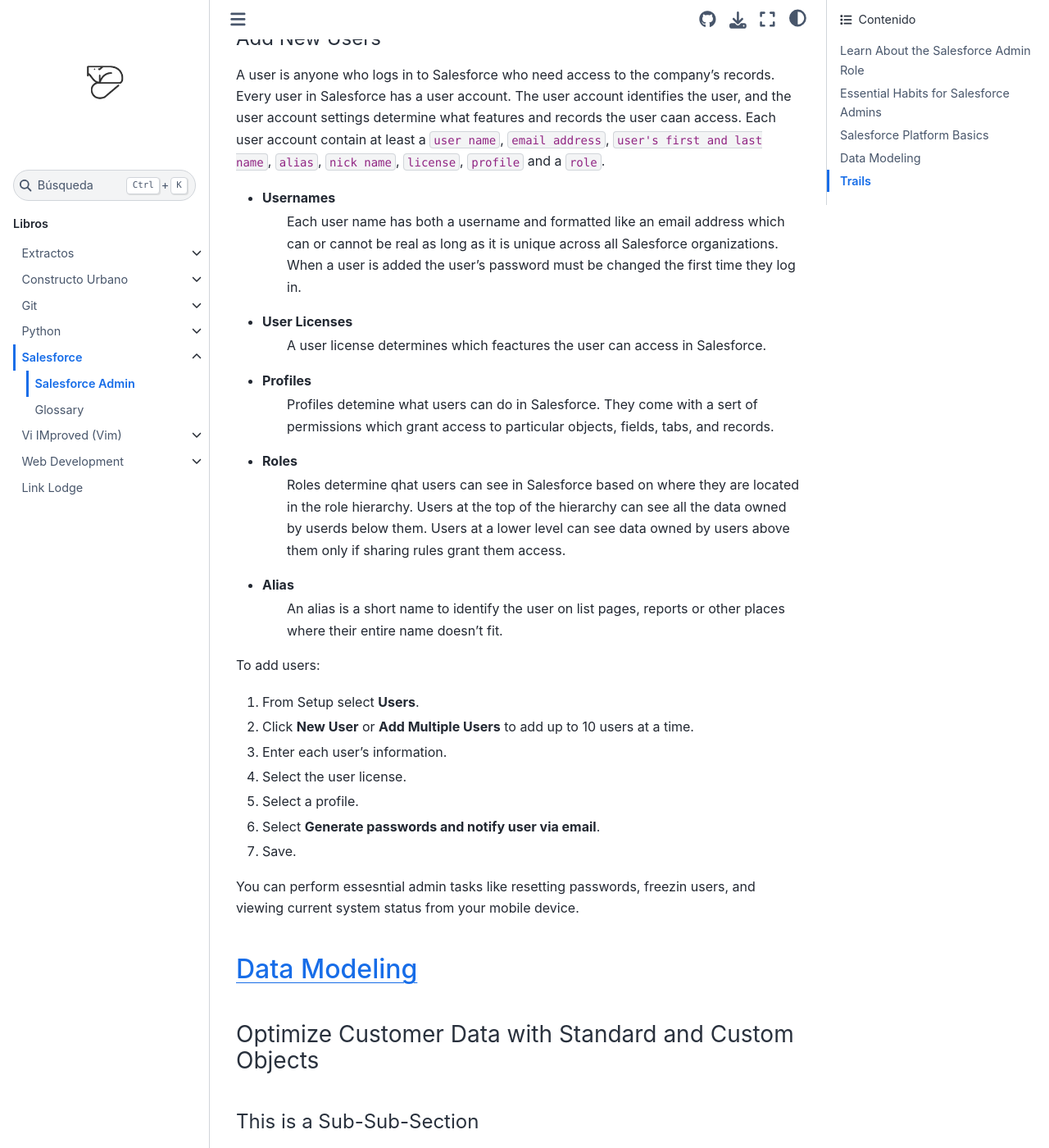
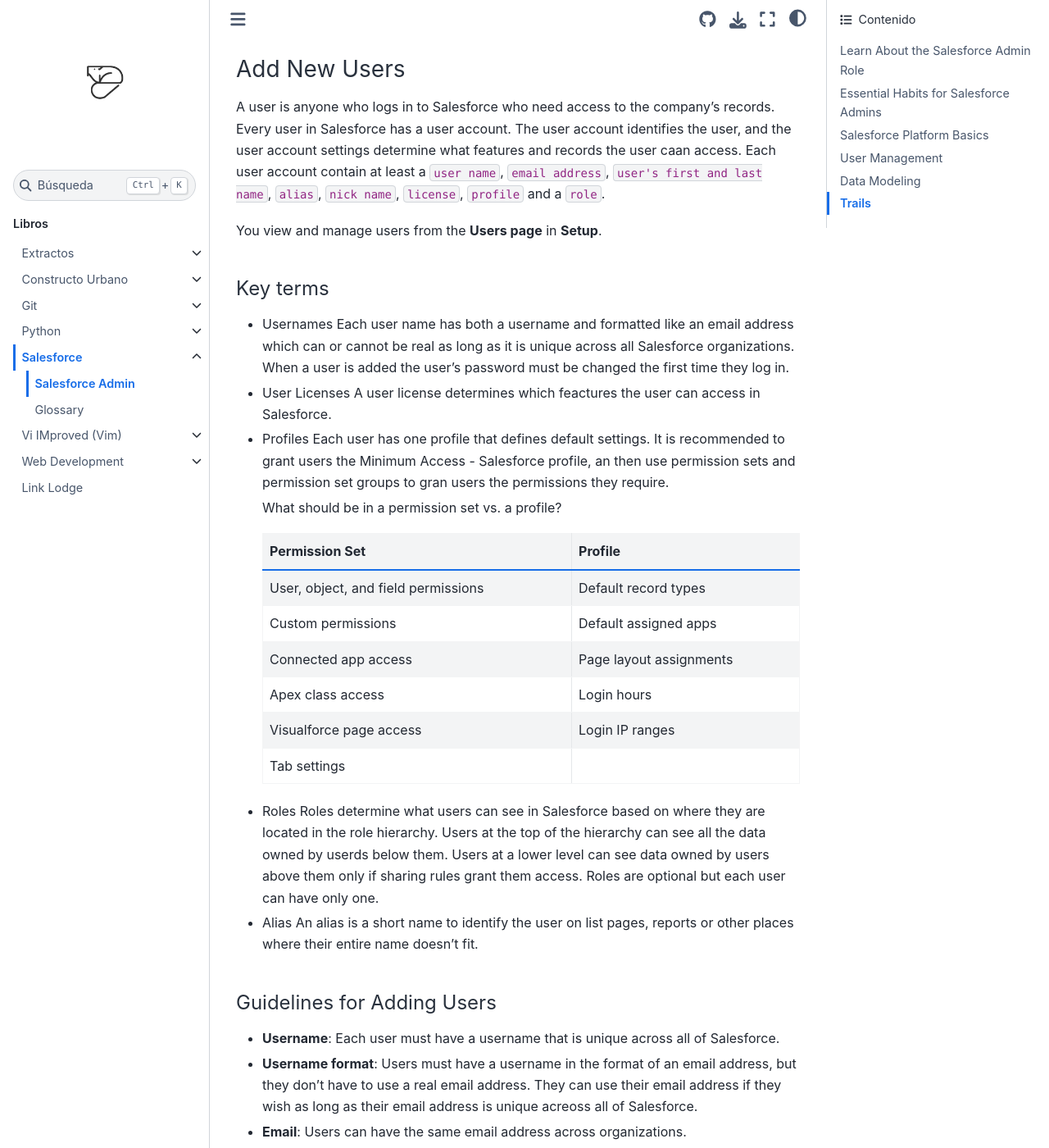
Before and after one commit to d3040/the_beavers_hut, a Sphinx documentation site: the page built from docs/source/salesforce/admin.rst, in a window 1280 px wide and 1400 px high, scrolled down 10803 px. Shown: the whole window at 82% size. Built offline with Sphinx 7.4.7 and the Sphinx Book theme 1.1.4, drawn with Linux system fonts in a browser that asks for light colours; some of the changed text lies outside the part shown.

Commit message:
salesforce-admin

```diff
--- a/docs/source/salesforce/admin.rst
+++ b/docs/source/salesforce/admin.rst
@@ -357,27 +357,67 @@
   :emphasis:`Be sure to check out free apps provided by Salesforce Labs. The great thing about Salesforce Labs apps is that they're open source. You can customize them as needed and peek under the hood to see how they work.`
 
 User Management
----------------
+===============
 
 Add New Users
-^^^^^^^^^^^^^
+-------------
 
 A user is anyone who logs in to Salesforce who need access to the company's records. Every user in Salesforce has a user account. The user account identifies the user, and the user account settings determine what features and records the user caan access. Each user account contain at least a ``user name``, ``email address``, ``user's first and last name``, ``alias``, ``nick name``, ``license``, ``profile`` and a ``role``.
 
+You view and manage users from the **Users page** in **Setup**.
+
+Key terms
+^^^^^^^^^
+
 * Usernames
-    Each user name has both a username and formatted like an email address which can or cannot be real as long as it is unique across all Salesforce organizations. When a user is added the user's password must be changed the first time they log in.
+  Each user name has both a username and formatted like an email address which can or cannot be real as long as it is unique across all Salesforce organizations. When a user is added the user's password must be changed the first time they log in.
 * User Licenses
-    A user license determines which feactures the user can access in Salesforce.
+  A user license determines which feactures the user can access in Salesforce.
 * Profiles
-    Profiles detemine what users can do in Salesforce. They come with a sert of permissions which grant access to particular objects, fields, tabs, and records.
+  Each user has one profile that defines default settings. It is recommended to grant users the Minimum Access - Salesforce profile, an then use permission sets and permission set groups to gran users the permissions they require.
+
+  What should be in a permission set vs. a profile?
+
+  +----------------------------+----------------------------+
+  | Permission Set             | Profile                    |
+  +============================+============================+
+  | User, object, and field    | Default record types       |
+  | permissions                |                            |
+  +----------------------------+----------------------------+
+  | Custom permissions         | Default assigned apps      |
+  +----------------------------+----------------------------+
+  | Connected app access       | Page layout assignments    |
+  +----------------------------+----------------------------+
+  | Apex class access          | Login hours                |
+  +----------------------------+----------------------------+
+  | Visualforce page access    | Login IP ranges            |
+  +----------------------------+----------------------------+
+  | Tab settings               |                            |
+  +----------------------------+----------------------------+
+
 * Roles
-    Roles determine qhat users can see in Salesforce based on where they are located in the role hierarchy. Users at the top of the hierarchy can see all the data owned by userds below them. Users at a lower level can see data owned by users above them only if sharing rules grant them access.
+  Roles determine what users can see in Salesforce based on where they are located in the role hierarchy. Users at the top of the hierarchy can see all the data owned by userds below them. Users at a lower level can see data owned by users above them only if sharing rules grant them access. Roles are optional but each user can have only one.
 * Alias
-    An alias is a short name to identify the user on list pages, reports or other places where their entire name doesn't fit.
+  An alias is a short name to identify the user on list pages, reports or other places where their entire name doesn't fit.
 
-To add users:
 
-1. From Setup select :strong:`Users`.
+Guidelines for Adding Users
+^^^^^^^^^^^^^^^^^^^^^^^^^^^
+
+* **Username**: Each user must have a username that is unique across all of Salesforce.
+* **Username format**: Users must have a username in the format of an email address, but they don't have to use a real
+  email address. They can use their email address if they wish as long as their email address is unique acreoss all of
+  Salesforce.
+* **Email**: Users can have the same email address across organizations.
+* **Passwords**: Users must change their password the first time they log in.
+* **Login link**: Users can only use the login link in the sing-in email once. If a user follows the link and doesn't
+  set a password, the admin must reset the password before the can log in.
+
+
+Add Users
+^^^^^^^^^
+
+1. From Setup, in the Quick Find box, enter user, and then select :strong:`Users`.
 2. Click :strong:`New User` or :strong:`Add Multiple Users` to add up to 10 users at a time.
 3. Enter each user's information.
 4. Select the user license.
@@ -385,7 +425,42 @@
 6. Select :strong:`Generate passwords and notify user via email`.
 7. Save.
 
-You can perform essesntial admin tasks like resetting passwords, freezin users, and viewing current system status from your mobile device.
+
+Freeze a User
+^^^^^^^^^^^^^
+
+1. From Setup, in the Quick Find box, enter Users, and the select :strong:`Users`.
+2. Click the username of the account you want to freeze.
+3. Click **Freeze** to prevent the user from logging in to the account.
+
+Feezing accounts can come in handy when a user leaces your company and you don't want them logging in, but you have some
+cleanyp to do before deactivating them, also, when a user's Salesforce account may have been compromised.
+
+
+Deactivating a User
+^^^^^^^^^^^^^^^^^^^
+
+1. From Setup, in the Quick Find box, enter Users, and the select :strong:`Users`.
+2. Click Edit next to a user's name.
+3. Deselect the **Active** checkbox, and then click **Save**.
+
+You can deactivate users, but you can't delete them. Deleting a user can result in orphanes records and the loss of
+critical business information.
+
+
+See What a User Can Access
+^^^^^^^^^^^^^^^^^^^^^^^^^^
+
+1. From Setup, in the Quick Find box, enter Users, and the select :strong:`Users`.
+2. Click the username of the user whose access you want to see.
+3. Click **View Summary**.
+4. Click the tabs to see a user's assigned permissions or the public groups or queues they're added to. To see which
+   profile, permission sets, or premission set groups are granting the user a specific permission, click the
+   permission's row-leve action, and then click **Access Granted By**.
+
+
+Control What Your Users Can Access
+----------------------------------
 
 
 Data Modeling
```
